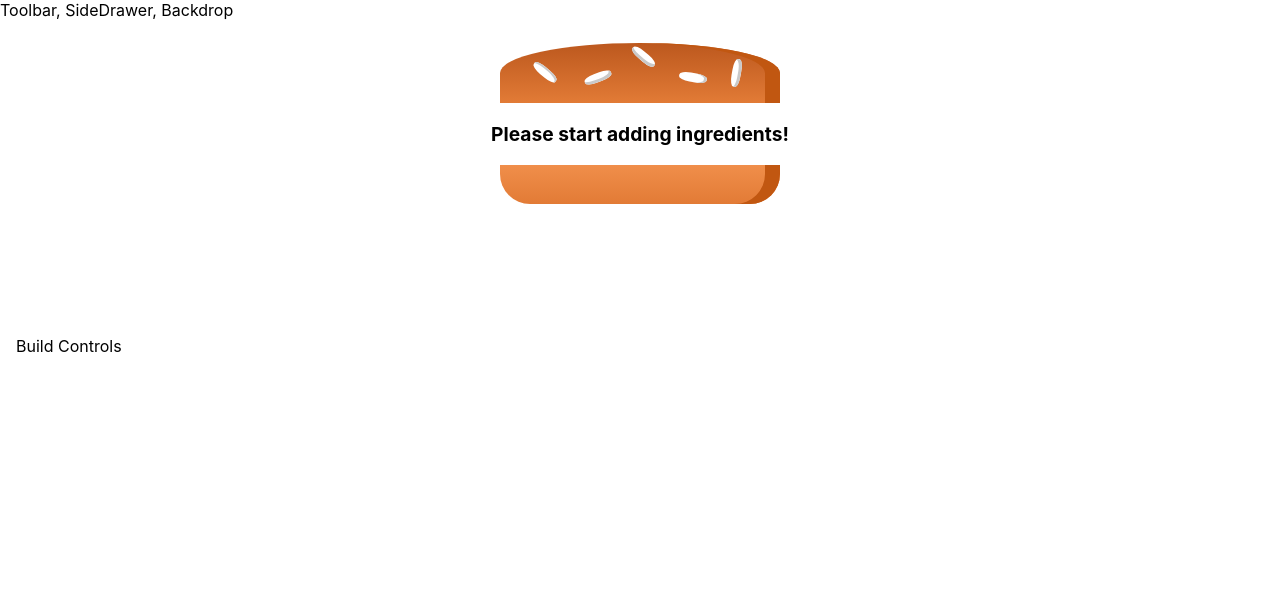
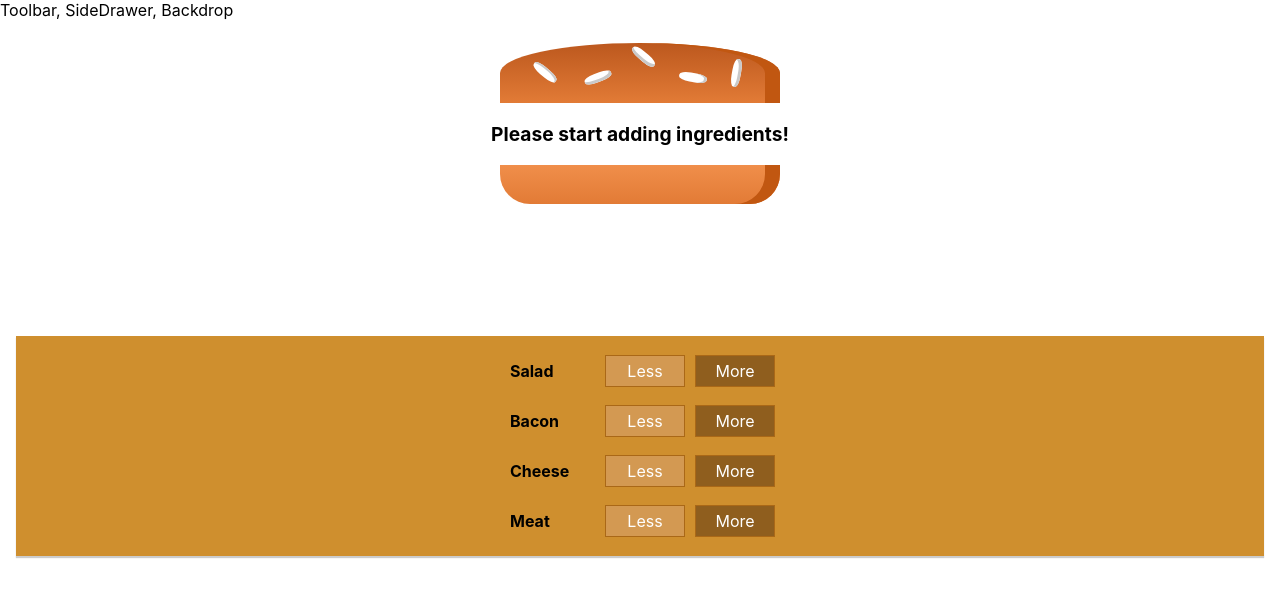
Before and after one commit to gahamel/react-burger-builder, a React (Create React App) app: page / in a window 1280 px wide. Shown: the top 596 px of the page. Built offline with nearby package versions, Linux system fonts and the light colour scheme.

Commit message:
added add ingredient functionality

```diff
--- /dev/null
+++ b/src/components/Burger/BuildControls/BuildControl/BuildControl.js
@@ -0,0 +1,13 @@
+import React from 'react';
+
+import classes from './BuildControl.module.css'
+
+const buildControl = (props) => (
+    <div className={classes.BuildControl}>
+        <div className={classes.Label}>{props.label}</div>
+        <button className={classes.Less}>Less</button>
+        <button className={classes.More} onClick={props.added}>More</button>
+    </div>
+);
+
+export default buildControl;
--- /dev/null
+++ b/src/components/Burger/BuildControls/BuildControl/BuildControl.module.css
@@ -0,0 +1,74 @@
+.BuildControl {
+    display: flex;
+    justify-content: space-between;
+    align-items:center;
+    margin: 5 px 0;
+}
+
+.BuildControl button {
+    display:block;
+    font: inherit;
+    padding: 5px;
+    margin: 0 5px;
+    width: 80px;
+    border: 1px solid #AA6817;
+    cursor:pointer;
+    outline:none;
+}
+
+.BuildControl {
+    display: flex;
+    justify-content: space-between;
+    align-items: center;
+    margin: 5px 0;
+}
+
+.BuildControl button {
+    display: block;
+    font: inherit;
+    padding: 5px;
+    margin: 0 5px;
+    width: 80px;
+    border: 1px solid #AA6817;
+    cursor: pointer;
+    outline: none;
+}
+
+.BuildControl button:disabled {
+    background-color: #AC9980;
+    border: 1px solid #7E7365;
+    color: #ccc;
+    cursor: default;
+}
+
+.BuildControl button:hover:disabled {
+    background-color: #AC9980;
+    color: #ccc;
+    cursor: not-allowed;
+}
+
+.Label {
+    padding: 10px;
+    font-weight: bold;
+    width: 80px;
+}
+
+.BuildControl .Less {
+    background-color: #D39952;
+    color: white;
+}
+
+.BuildControl .More {
+    background-color: #8F5E1E;
+    color: white;
+}
+
+.BuildControl .Less:hover, .BuildControl .Less:active {
+    background-color: #DAA972;
+    color: white;
+}
+
+.BuildControl .More:hover,.BuildControl .More:active {
+    background-color: #99703F;
+    color: white;
+}
--- /dev/null
+++ b/src/components/Burger/BuildControls/BuildControls.js
@@ -0,0 +1,24 @@
+import React from 'react';
+
+import classes from './BuildControls.module.css'
+import BuildControl from './BuildControl/BuildControl'
+
+const controls = [
+    { label: 'Salad', type: 'salad'},
+    { label: 'Bacon', type: 'bacon'},
+    { label: 'Cheese', type: 'cheese'},
+    { label: 'Meat', type: 'meat'},
+]
+
+const BuildControls = (props) => (
+    <div className={classes.BuildControls}>
+        {controls.map(ctrl =>(
+           <BuildControl
+                key={ctrl.label}
+                label={ctrl.label}
+                added={() => props.ingredientAdded(ctrl.type)} />
+        ))}
+    </div>
+);
+
+export default BuildControls;
--- /dev/null
+++ b/src/components/Burger/BuildControls/BuildControls.module.css
@@ -0,0 +1,10 @@
+.BuildControls {
+    width: 100%;
+    background-color: #CF8F2E;
+    display:flex;
+    flex-flow:column;
+    align-items: center;
+    box-shadow: 0 2px 1px #ccc;
+    margin: auto;
+    padding: 10px 0;
+}
--- a/src/containers/BurgerBuilder/BurgerBuilder.js
+++ b/src/containers/BurgerBuilder/BurgerBuilder.js
@@ -1,6 +1,14 @@
 import React, {Component} from 'react';
 import Fragment from '../../Fragment';
 import Burger from '../../components/Burger/Burger';
+import BuildControls from '../../components/Burger/BuildControls/BuildControls';
+
+const INGREDIENT_PRICES = { // is a global variable
+    salad: 0.5,
+    bacon: 1,
+    cheese: 1,
+    meat: 2,
+}
 
 class BurgerBuilder extends Component {
     state = {
@@ -9,13 +17,37 @@
             bacon:0,
             cheese:0,
             meat:0
+        },
+        totalPrice: 4
+    }
+
+    addIngredientHandler = (type) => {
+        const oldCount = this.state.ingredients[type];
+        const updatedCount = oldCount + 1;
+        const updatedIngredients = {
+            ...this.state.ingredients // distribute the properties for immutability
         }
+        updatedIngredients[type] = updatedCount;
+        const priceAddition = INGREDIENT_PRICES[type];
+        const oldPrice = this.state.totalPrice;
+        const newPrice = oldPrice + priceAddition;
+        this.setState({totalPrice:newPrice, ingredients: updatedIngredients});
+
     }
+
+    removeIngredientHandler = (type) => {
+
+
+    }
+
+
+
     render(){
         return (
             <Fragment>
                 <Burger ingredients={this.state.ingredients} />
-                <div>Build Controls</div>
+                <BuildControls
+                    ingredientAdded={this.addIngredientHandler} />
             </Fragment>
         )
     }
```
